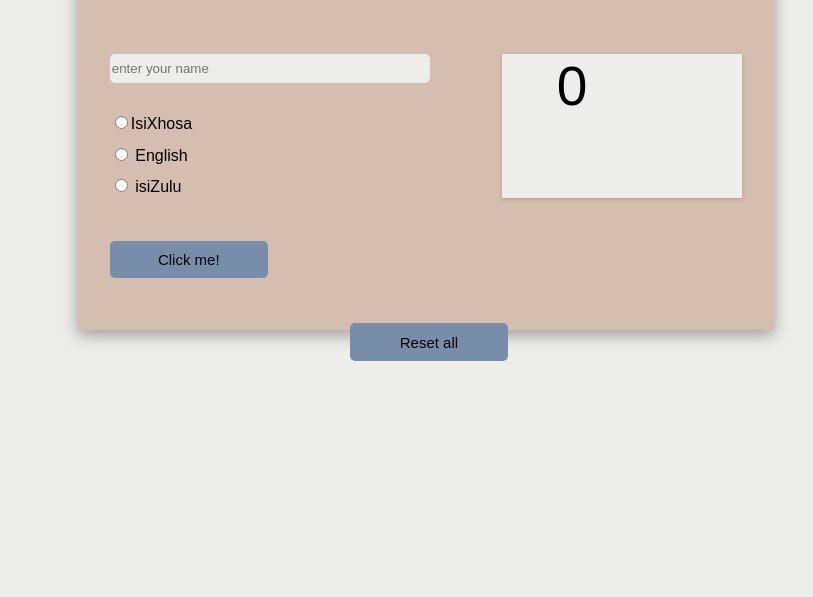
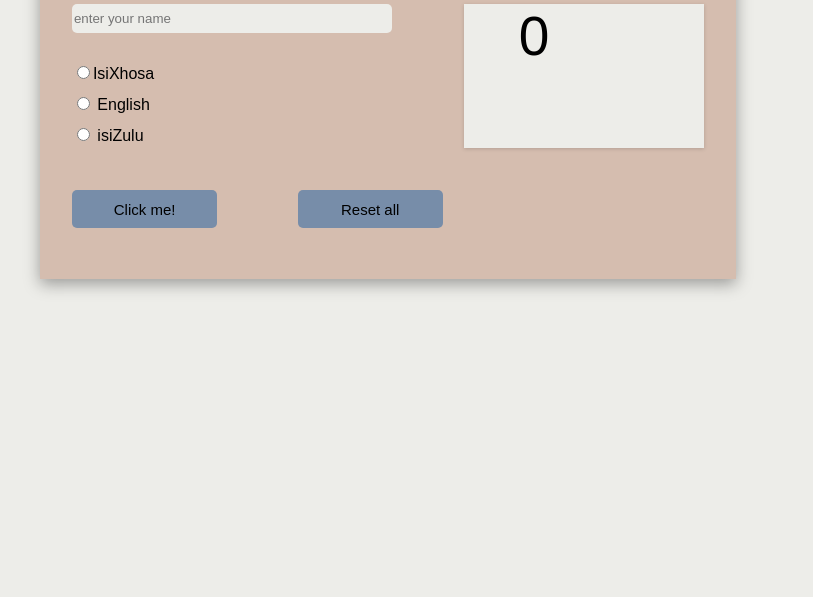
Before and after one commit to Yamisa11/greetings-exercise, a plain HTML site: page index.html in a window 1280 px wide. Shown: the part 203-800 px from the top of the page, without its empty margins (183-996 px from the left). Drawn offline with Linux system fonts and the light colour scheme; a web font is replaced by a local one.

Commit message:
fixed counter bug and style

```diff
--- a/DOM/greet.js
+++ b/DOM/greet.js
@@ -7,7 +7,8 @@ var arrayOfNames;
 var totalNames = 0;
 var inputTextValue=""
 
-let data = JSON.parse(localStorage.getItem("names"));
+let data = JSON.parse(localStorage.getItem("names")) || [] ;
+
 displayNumber.innerHTML = data.length;
 
 var greetingFunction = GreetingExercise(data);
--- a/factory-function/greet-factory.js
+++ b/factory-function/greet-factory.js
@@ -48,6 +48,10 @@ function GreetingExercise(list) {
 
   }
 
+  function getNames() {
+    return allNames;
+  }
+
   return {
     setInputName,
     getInputName,
@@ -59,6 +63,7 @@ function GreetingExercise(list) {
     errorRadio,
     clearAll,
     classListError,
-    success
+    success,
+    getNames
   };
 }
--- a/style/style.css
+++ b/style/style.css
@@ -8,7 +8,7 @@ body{
 
 .container{
     width: 50%;
-    margin: 10% 20%;
+    margin: 6% 17%;
     justify-content: space-around;
     box-shadow: rgba(0, 0, 0, 0.35) 0px 5px 15px;
     padding: 0.2em 2em;
@@ -31,7 +31,7 @@ button{
  border: none;
  height: 2.5em;
  font-size: 15px;
- width: 25%;
+ width: 23%;
  background-color: #778da9;
 }
 .radio{
@@ -57,7 +57,7 @@ button{
 
 }
 .reset{
-    margin-left: 38%;
+    margin-left: 12%;
 }
 .displayText{
     height: 2em;
```
